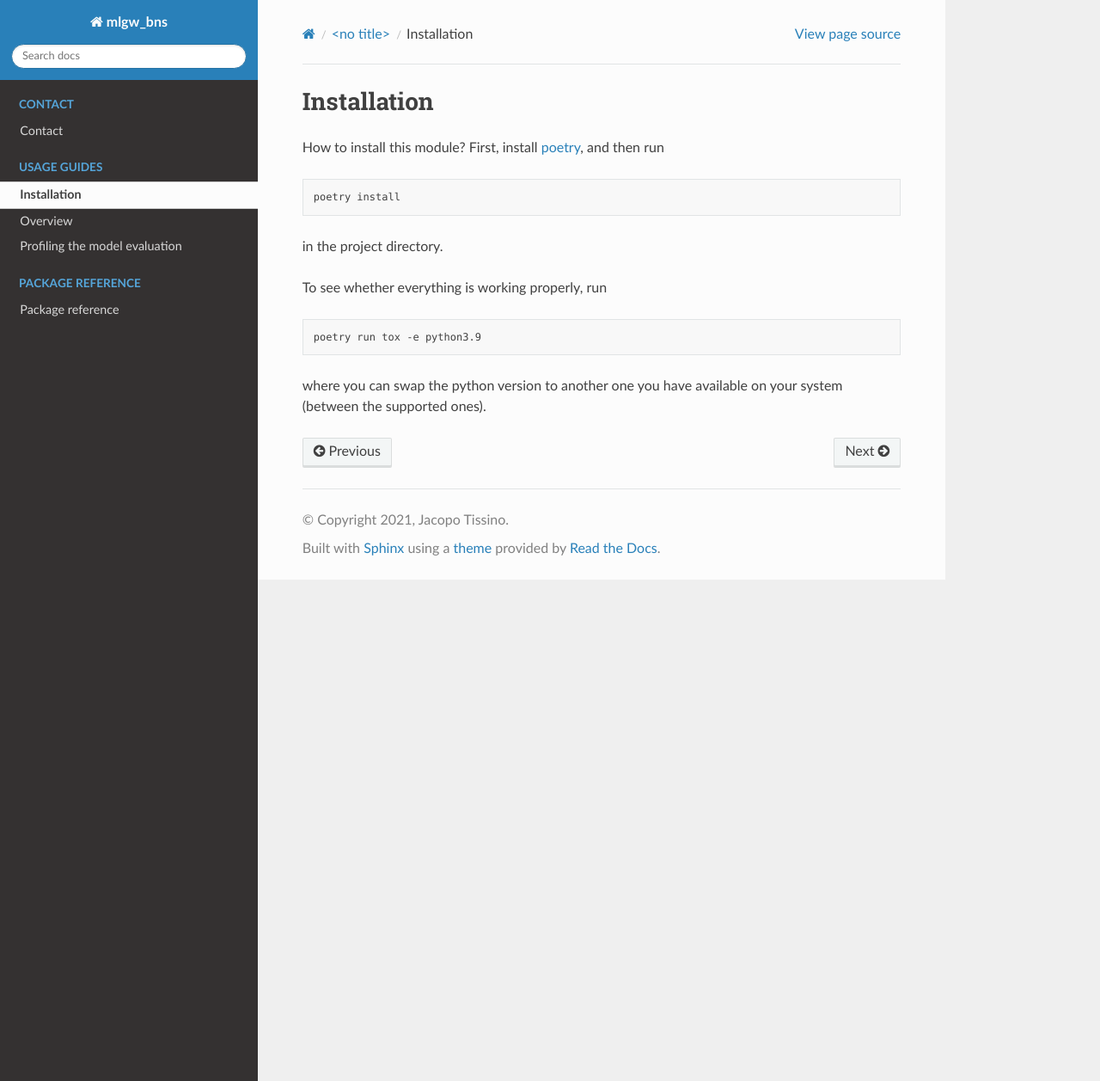
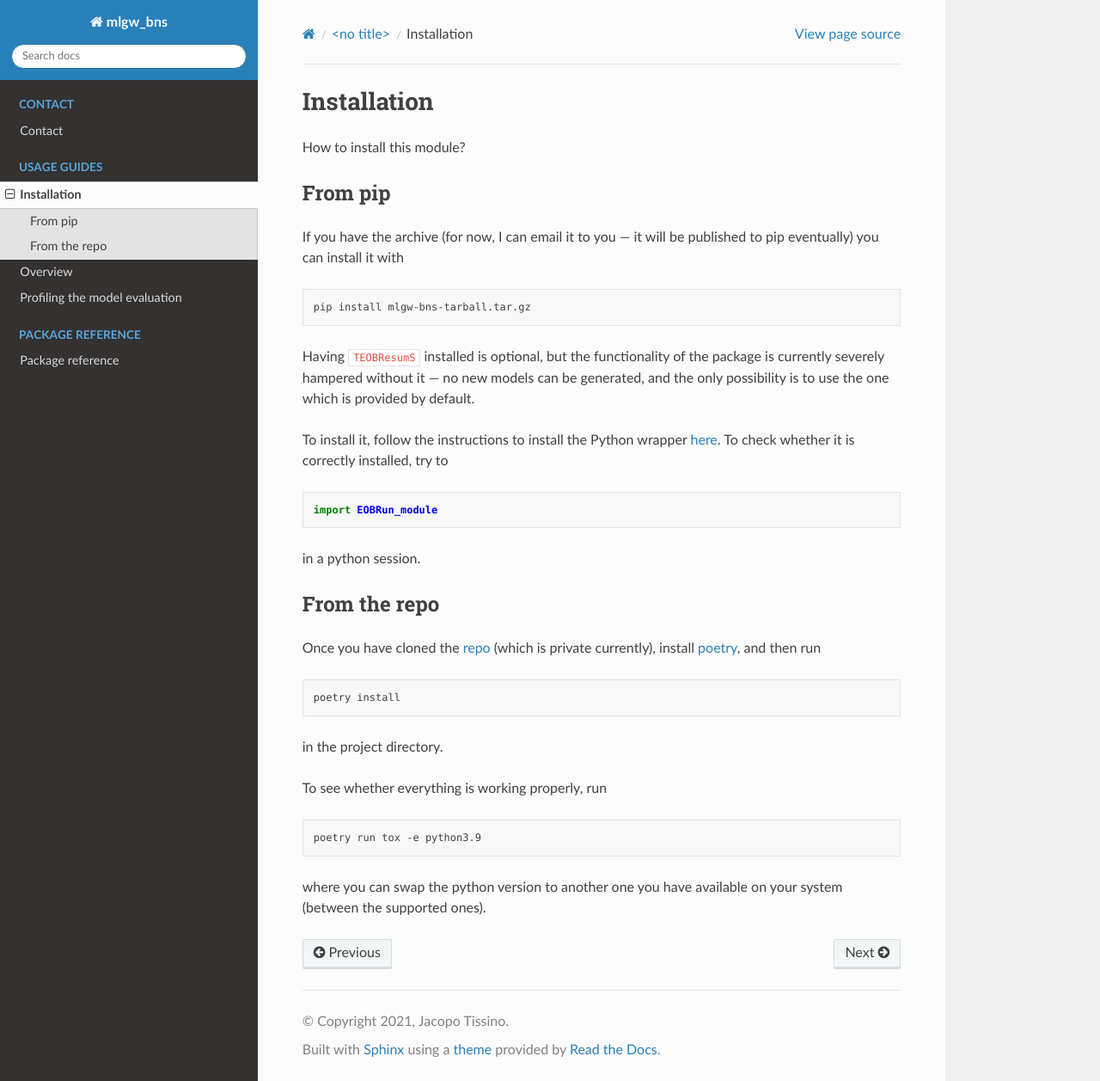
Before and after one commit to jacopok/mlgw_bns, a Sphinx documentation site: the page built from docs/usage_guides/install.rst, in a window 1280 px wide and 1257 px high. Shown: the whole window at 86% size. Built offline with Sphinx 7.4.7 and the Read the Docs theme 2.0.0, drawn with Linux system fonts in a browser that asks for light colours.

Commit message:
updated README and installation docs

```diff
--- a/docs/usage_guides/install.rst
+++ b/docs/usage_guides/install.rst
@@ -2,7 +2,39 @@ Installation
 ============
 
 How to install this module?
-First, install `poetry <https://python-poetry.org/docs/#installation>`_,
+
+From pip
+--------
+
+If you have the archive
+(for now, I can email it to you --- it will be published to pip eventually)
+you can install it with
+
+.. code-block:: bash
+
+    pip install mlgw-bns-tarball.tar.gz
+
+Having ``TEOBResumS`` installed is optional, but
+the functionality of the package is currently severely hampered without it ---
+no new models can be generated, and the only possibility is to use the
+one which is provided by default.
+
+To install it, follow the instructions to install the Python wrapper
+`here <https://bitbucket.org/eob_ihes/teobresums/src/master/>`_.
+To check whether it is correctly installed, try to
+
+.. code-block:: python
+
+    import EOBRun_module
+
+in a python session.
+
+From the repo
+-------------
+
+Once you have cloned the `repo <https://github.com/jacopok/mlgw_bns>`_
+(which is private currently),
+install `poetry <https://python-poetry.org/docs/#installation>`_,
 and then run
 
 .. code-block:: bash
--- a/pyproject.toml
+++ b/pyproject.toml
@@ -1,6 +1,6 @@
 [tool.poetry]
 name = "mlgw_bns"
-version = "0.2.0"
+version = "0.3.0"
 description = "Accelerating gravitational wave template generation with machine learning."
 license = "GNU GPL3"
 authors = ["Jacopo Tissino <jacopo@tissino.it>"]
```
Also changed, not shown: README.md (+3 -0 lines).
